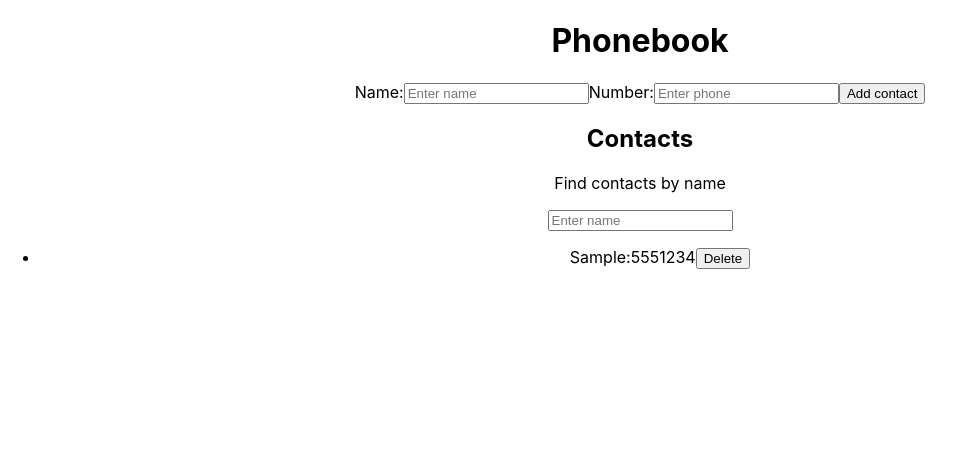
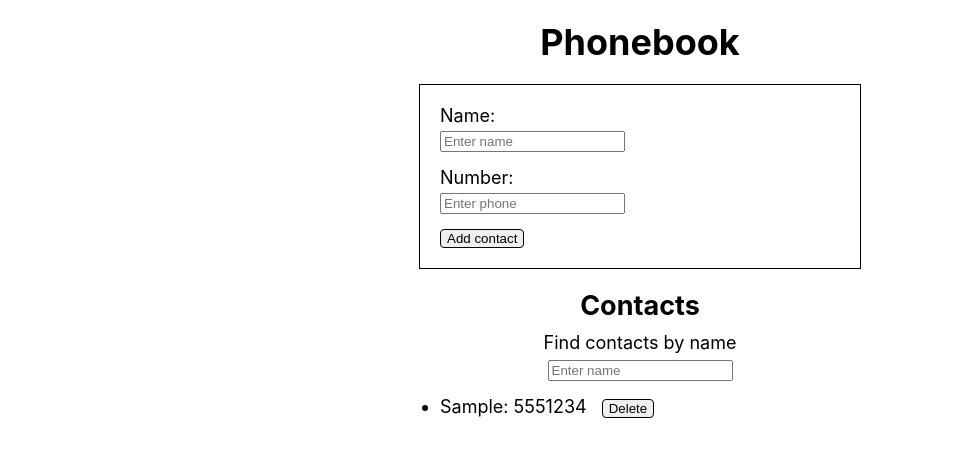
Before and after one commit to YaroslavLazorenko/goit-react-hw-02-phonebook, a React (Create React App) app: page / in a window 1280 px wide. Both pictures are taken after typing "Sample", "5551234" into the empty fields and a click on the button "Add contact". Shown: the top 456 px of the page, without its empty margins (0-965 px from the left). Built offline with nearby package versions, Linux system fonts and the light colour scheme.

Commit message:
Complete task

```diff
--- a/src/App.css
+++ b/src/App.css
@@ -1,3 +1,11 @@
 .App {
   text-align: center;
 }
+
+.phonebookTitle {
+  margin: 20px 0;
+}
+
+.contactsTitle {
+  margin: 0 0 10px;
+}
--- a/src/App.js
+++ b/src/App.js
@@ -4,8 +4,6 @@ import ContactForm from './components/ContactForm';
 import Filter from './components/Filter';
 import ContactList from './components/ContactList';
 import './App.css';
-
-// const INITIAL_FORM_STATE = { name: '', number: '' };
 
 class App extends Component {
   state = { contacts: [], filter: '' };
@@ -42,10 +40,10 @@ class App extends Component {
 
     return (
       <div className="App">
-        <h1>Phonebook</h1>
+        <h1 className="phonebookTitle">Phonebook</h1>
         <ContactForm changeContacts={this.updateContacts} />
 
-        <h2>Contacts</h2>
+        <h2 className="contactsTitle">Contacts</h2>
         <Filter filter={filter} changeFiler={this.updateFilter} />
         <ContactList contacts={contacts} filter={filter} deleteContact={this.deleteContact} />
       </div>
--- a/src/components/ContactForm/ContactForm.js
+++ b/src/components/ContactForm/ContactForm.js
@@ -1,9 +1,12 @@
 import { Component } from 'react';
-import { s } from './ContactForm.module.css';
+import { PropTypes } from 'prop-types';
+import s from './ContactForm.module.css';
 
 const INITIAL_FORM_STATE = { name: '', number: '' };
 
 class ContactForm extends Component {
+  static propTypes = { changeContacts: PropTypes.func.isRequired };
+
   state = { name: '', number: '' };
 
   resetForm = () => {
@@ -27,9 +30,12 @@ class ContactForm extends Component {
     const { name, number } = this.state;
 
     return (
-      <form action="#" onSubmit={this.handleSubmit}>
-        <label htmlFor="name">Name:</label>
+      <form className={s.form} action="#" onSubmit={this.handleSubmit}>
+        <label className={s.label} htmlFor="name">
+          Name:
+        </label>
         <input
+          className={s.inputField}
           id="name"
           type="text"
           name="name"
@@ -40,8 +46,11 @@ class ContactForm extends Component {
           value={name}
           onChange={this.handleChange}
         />
-        <label htmlFor="number">Number:</label>
+        <label className={s.label} htmlFor="number">
+          Number:
+        </label>
         <input
+          className={s.inputField}
           id="number"
           type="tel"
           name="number"
@@ -53,7 +62,9 @@ class ContactForm extends Component {
           onChange={this.handleChange}
         />
 
-        <button type="submit">Add contact</button>
+        <button className={s.button} type="submit">
+          Add contact
+        </button>
       </form>
     );
   }
--- a/src/components/ContactForm/ContactForm.module.css
+++ b/src/components/ContactForm/ContactForm.module.css
@@ -0,0 +1,24 @@
+.form {
+  display: flex;
+  flex-direction: column;
+  align-items: flex-start;
+  width: 400px;
+  margin: 0 auto 20px;
+  padding: 20px;
+
+  border: 1px solid #000;
+}
+
+.label {
+  margin-bottom: 5px;
+}
+
+.inputField {
+  margin-bottom: 15px;
+}
+
+.button {
+  border: 1px solid #000;
+  border-radius: 4px;
+  cursor: pointer;
+}
--- a/src/components/ContactItem/ContactItem.js
+++ b/src/components/ContactItem/ContactItem.js
@@ -1,16 +1,28 @@
 import { Component } from 'react';
-import { s } from './ContactItem.module.css';
+import { PropTypes } from 'prop-types';
+import s from './ContactItem.module.css';
 
 class ContactItem extends Component {
+  static propTypes = {
+    contact: PropTypes.shape({
+      id: PropTypes.string.isRequired,
+      name: PropTypes.string.isRequired,
+      number: PropTypes.string.isRequired,
+    }),
+    deleteContact: PropTypes.func.isRequired,
+  };
+
   render() {
     const { contact, deleteContact } = this.props;
 
     return (
-      <li>
-        <span>
-          {contact.name}:{contact.number}
+      <li className={s.contactItem}>
+        <span className={s.contactText}>
+          {contact.name}: {contact.number}
         </span>
-        <button onClick={() => deleteContact(contact.id)}>Delete</button>
+        <button className={s.button} onClick={() => deleteContact(contact.id)}>
+          Delete
+        </button>
       </li>
     );
   }
--- a/src/components/ContactItem/ContactItem.module.css
+++ b/src/components/ContactItem/ContactItem.module.css
@@ -0,0 +1,14 @@
+.contactItem {
+  margin-bottom: 5px;
+}
+
+.contactText {
+  display: inline-block;
+  margin-right: 15px;
+}
+
+.button {
+  border: 1px solid #000;
+  border-radius: 4px;
+  cursor: pointer;
+}
--- a/src/components/ContactList/ContactList.js
+++ b/src/components/ContactList/ContactList.js
@@ -1,13 +1,19 @@
 import { Component } from 'react';
+import { PropTypes } from 'prop-types';
 import ContactItem from '../ContactItem';
-import { s } from './ContactList.module.css';
+import s from './ContactList.module.css';
 
 class ContactList extends Component {
+  static propTypes = {
+    contacts: PropTypes.array.isRequired,
+    filter: PropTypes.string.isRequired,
+  };
+
   render() {
     const { contacts, filter, deleteContact } = this.props;
 
     return (
-      <ul>
+      <ul className={s.list}>
         {contacts
           .filter(contact => contact.name.toLowerCase().includes(filter.toLowerCase()))
           .map(contact => {
--- a/src/components/ContactList/ContactList.module.css
+++ b/src/components/ContactList/ContactList.module.css
@@ -0,0 +1,7 @@
+.list {
+  display: flex;
+  flex-direction: column;
+  align-items: flex-start;
+  width: 400px;
+  margin: 0 auto;
+}
--- a/src/components/Filter/Filter.js
+++ b/src/components/Filter/Filter.js
@@ -1,7 +1,13 @@
 import { Component } from 'react';
-import { s } from './Filter.module.css';
+import { PropTypes } from 'prop-types';
+import s from './Filter.module.css';
 
 class Filter extends Component {
+  static propTypes = {
+    filter: PropTypes.string.isRequired,
+    changeFiler: PropTypes.func.isRequired,
+  };
+
   handleChange = ({ target }) => {
     const { value } = target;
 
@@ -13,8 +19,9 @@ class Filter extends Component {
 
     return (
       <>
-        <p>Find contacts by name</p>
+        <p className={s.title}>Find contacts by name</p>
         <input
+          className={s.inputField}
           type="text"
           name="filter"
           placeholder="Enter name"
--- a/src/components/Filter/Filter.module.css
+++ b/src/components/Filter/Filter.module.css
@@ -0,0 +1,7 @@
+.title {
+  margin-bottom: 5px;
+}
+
+.inputField {
+  margin-bottom: 15px;
+}
--- a/src/index.css
+++ b/src/index.css
@@ -4,8 +4,29 @@ body {
     'Cantarell', 'Fira Sans', 'Droid Sans', 'Helvetica Neue', sans-serif;
   -webkit-font-smoothing: antialiased;
   -moz-osx-font-smoothing: grayscale;
+  font-size: 18px;
 }
 
-code {
-  font-family: source-code-pro, Menlo, Monaco, Consolas, 'Courier New', monospace;
+img {
+  display: block;
+  max-width: 100%;
+  height: auto;
 }
+
+h1,
+h2,
+h3,
+h4,
+h5,
+h6,
+p {
+  margin-top: 0;
+  margin-bottom: 0;
+}
+
+ul,
+ol {
+  margin-top: 0;
+  margin-bottom: 0;
+  padding-left: 0;
+}
```
